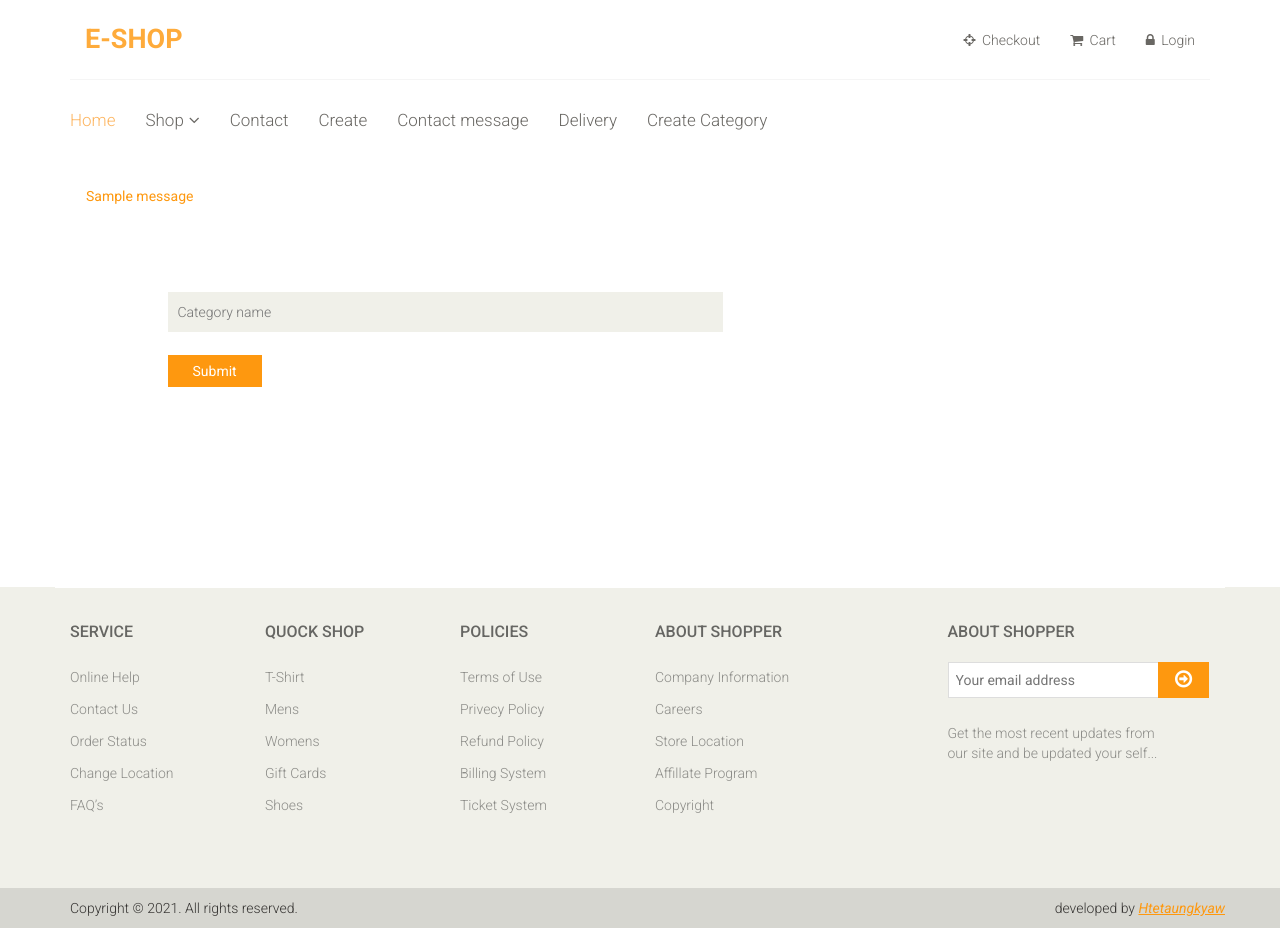
After one commit to Htetaungkyaw71/an-online-shop, a Flask app: page /cat in a window 1280 px wide. The commit adds this page. Run offline with Flask 2, Linux system fonts and the light colour scheme; a user stored in the database is signed in; tables that the repository leaves empty hold one stand-in row (values such as "Sample post"); one stand-in notice (Sample message) is shown; some libraries are stand-ins or nearby versions.

Commit message:
add new category

```diff
--- a/main.py
+++ b/main.py
@@ -25,6 +25,7 @@ if app.config['SQLALCHEMY_DATABASE_URI'].startswith("postgres://"):
     app.config['SQLALCHEMY_DATABASE_URI'] = app.config['SQLALCHEMY_DATABASE_URI'].replace("postgres://", "postgresql://", 1)
 app.config['SQLALCHEMY_TRACK_MODIFICATIONS'] = False
 app.config['SECRET_KEY'] = os.environ.get('SECRET_KEY')
+
 db = SQLAlchemy(app)
 login_manager = LoginManager()
 login_manager.init_app(app)
@@ -187,6 +188,19 @@ def home():
                             categories=categories,
                            logged_in=current_user.is_authenticated
                            )
+
+@app.route('/cat',methods=["GET","POST"])
+@admin_required
+def cat():
+    if request.method == "POST":
+        cat = request.form.get('cat')
+        new = Category(
+            name=cat
+        )
+        db.session.add(new)
+        db.session.commit()
+        return redirect(url_for('home'))
+    return render_template('createcate.html')
 
 @app.route("/search",methods=["GET","POST"])
 def search():
--- /dev/null
+++ b/templates/createcate.html
@@ -0,0 +1,42 @@
+{% import 'bootstrap/wtf.html' as wtf %}
+
+{% include 'header.html' %}
+
+<div class="container">
+
+ 	{% with messages = get_flashed_messages() %}
+  {% if messages %}
+
+    {% for message in messages %}
+	<div class="alert alert-primary" role="alert" style="color:#FE980F;">
+     {{ message }}
+		</div>
+    {% endfor %}
+
+  {% endif %}
+{% endwith %}
+
+
+
+</div>
+
+
+	<section id="form" style="margin-top:50px"><!--form-->
+		<div class="container">
+			<div class="row">
+				<div class="col-sm-6 col-sm-offset-1 form-group">
+					<div class="login-form"><!--login form-->
+                      	<form action="{{ url_for('cat') }}"method="POST">
+							<input type="text" placeholder="Category name" name="cat" />
+							<button type="submit" class="btn btn-default">Submit</button>
+						</form>
+					</div><!--/login form-->
+				</div>
+
+			</div>
+		</div>
+	</section><!--/form-->
+
+
+
+{% include 'footer.html' %}
--- a/templates/header.html
+++ b/templates/header.html
@@ -97,6 +97,7 @@
 								<li><a href="{{ url_for('create') }}">Create</a></li>
 									<li><a href="{{ url_for('cmessage') }}">Contact message</a></li>
 								<li><a href="{{ url_for('delivery') }}">Delivery</a></li>
+									<li><a href="{{ url_for('cat') }}">Create Category</a></li>
 								{% endif %}
 							</ul>
 						</div>
```
Also changed, not shown: items.db.
